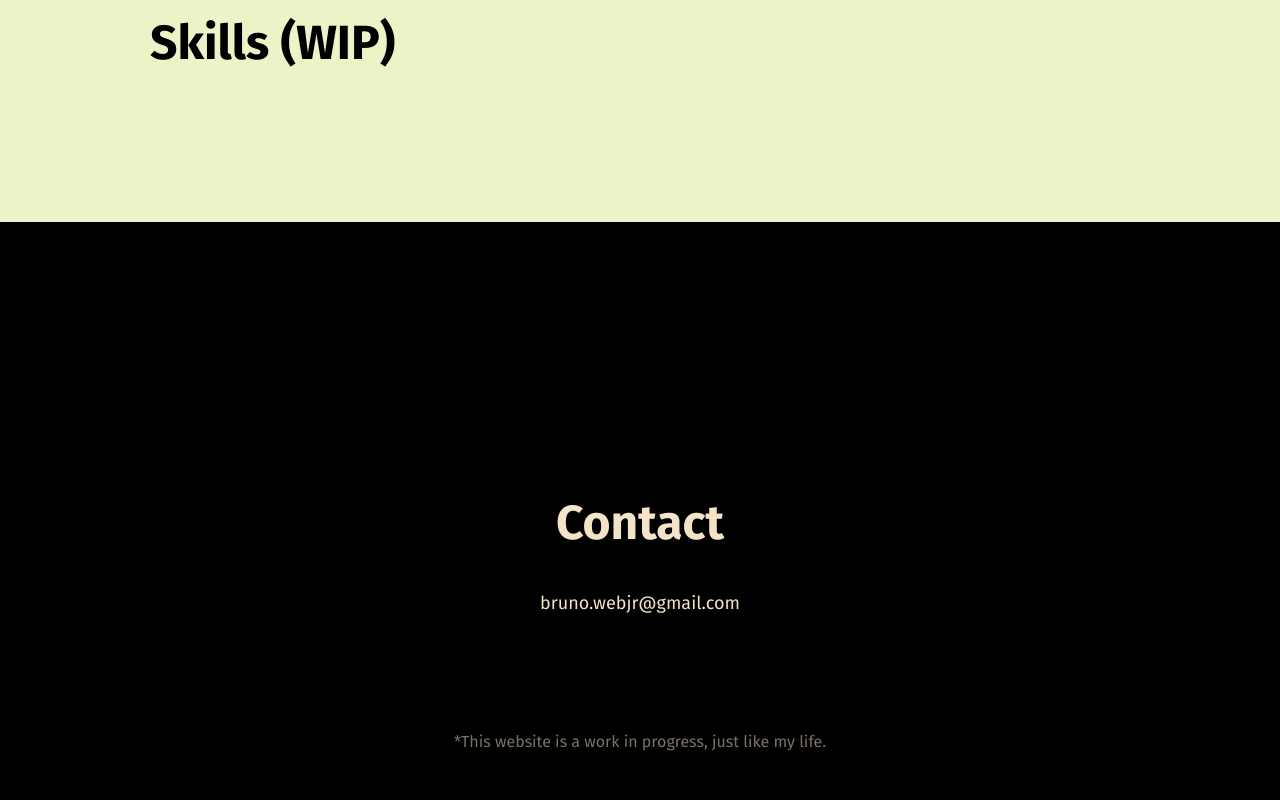
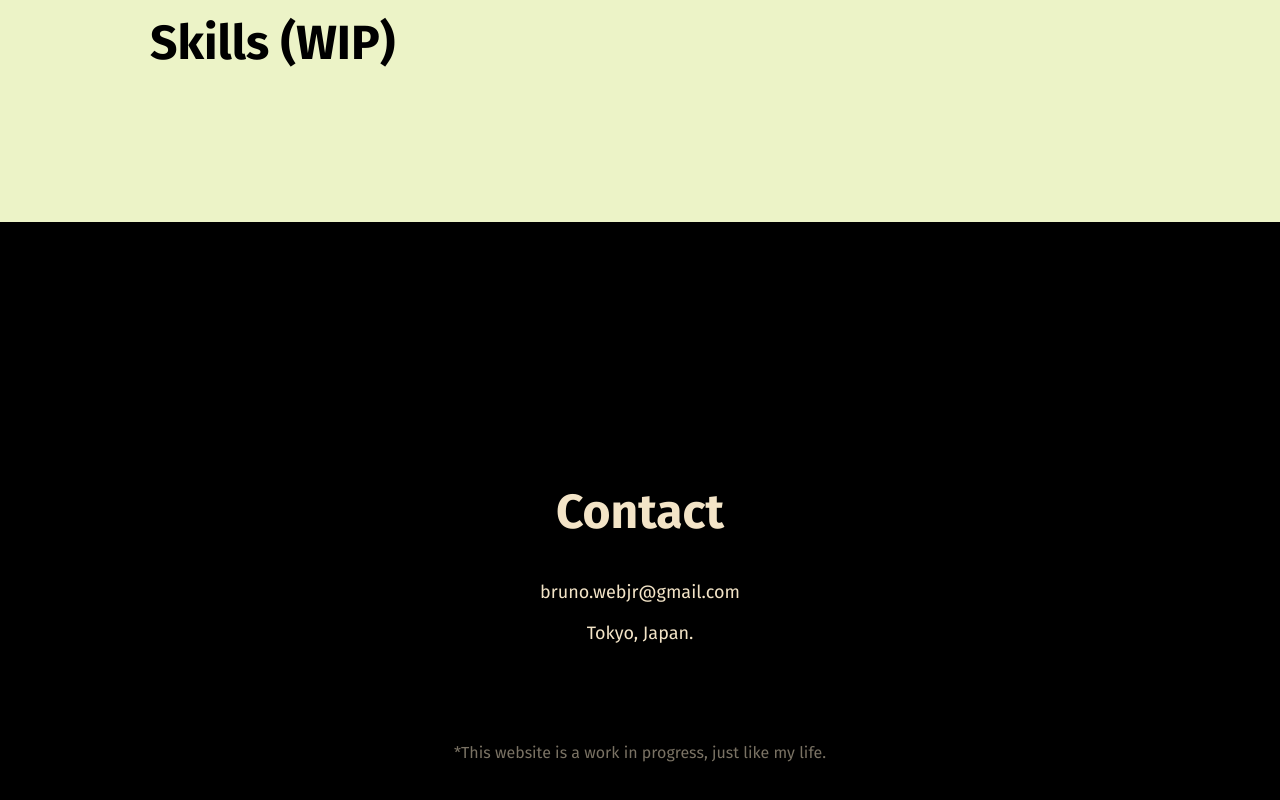
Before and after one commit to SirBruno/portfolio, a Next.js app: page / in a window 1280 px wide. Shown: the part 2039-2839 px from the top of the page. Built offline with nearby package versions, Linux system fonts and the light colour scheme.

Commit message:
added some info

```diff
--- a/pages/index.js
+++ b/pages/index.js
@@ -91,6 +91,7 @@ export default function Home() {
             <div>
               <p>{"bruno.webjr@gmail.com"}</p>
               <br />
+              <p>{"Tokyo, Japan."}</p>
             </div>
             <br />
             <span className={styles.half_opacity}>*This website is a work in progress, just like my life.</span>
```
